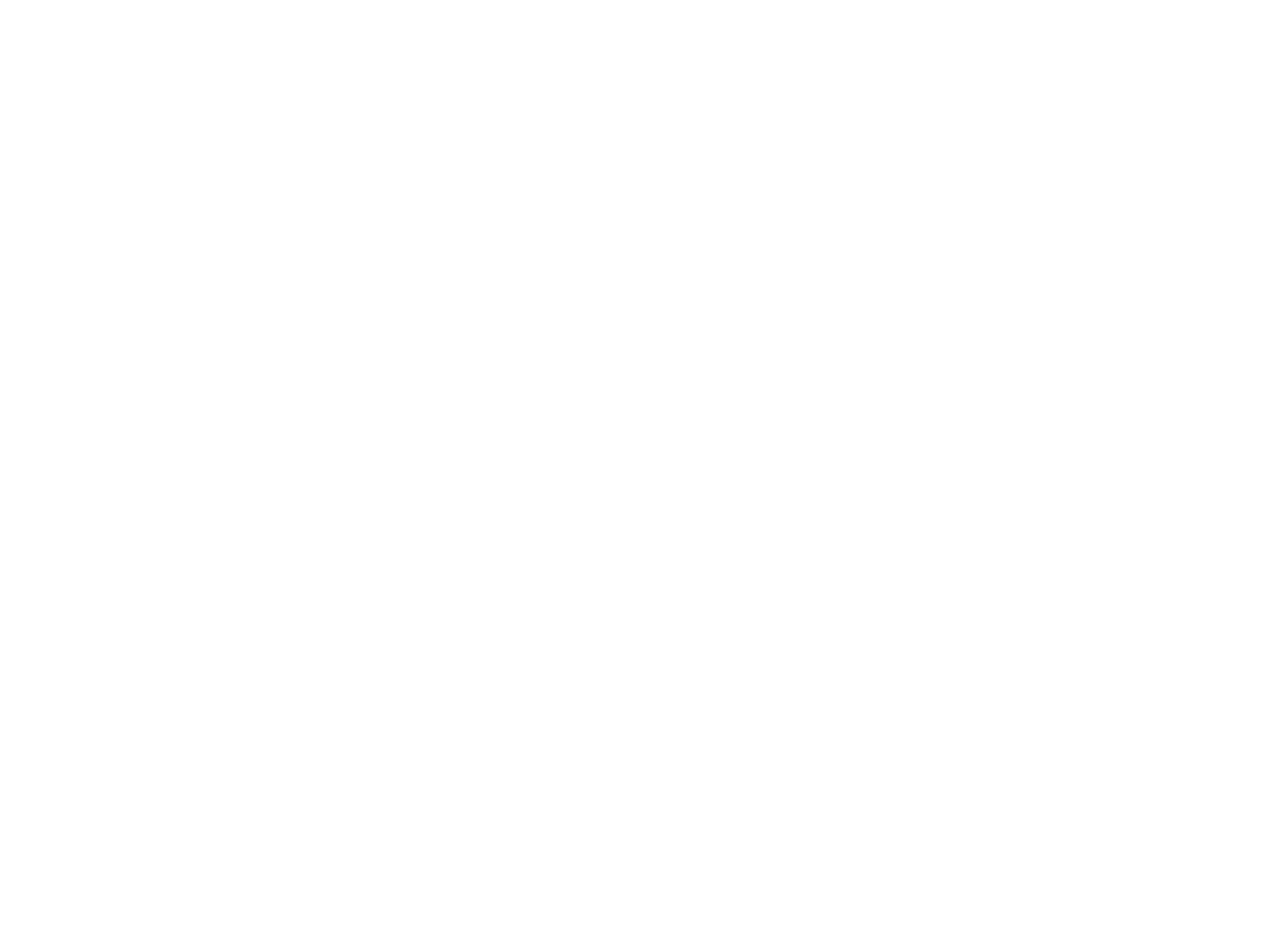
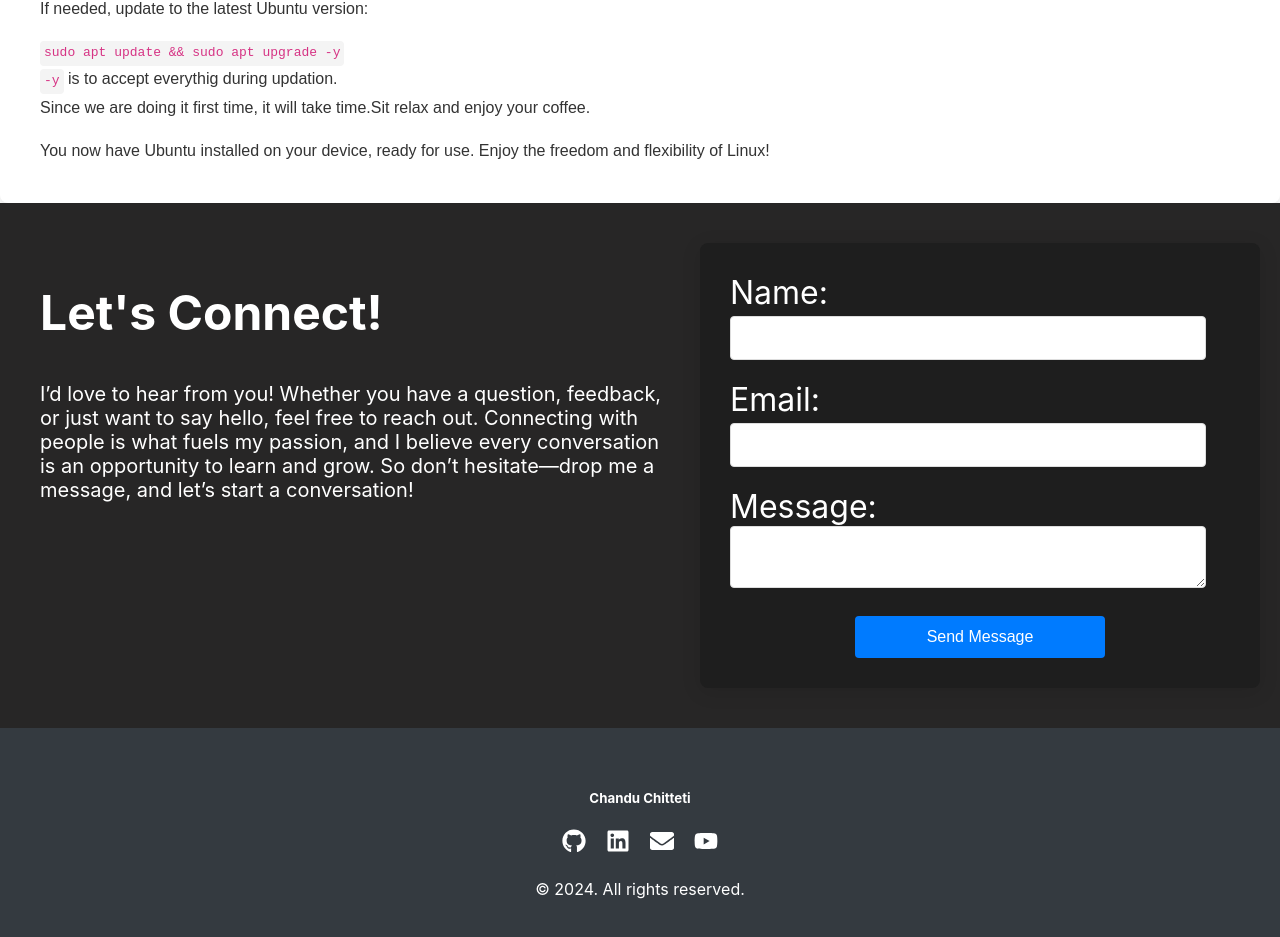
Before and after one commit to CHANDU32455/react-portfolio, a React (Create React App) app in the folder portfolio/: page /blogs/guide-to-installing-ubuntu-linux in a window 1280 px wide. Before the commit this address had no page. Shown: the part 8115-9052 px from the top of the page. Before the commit the page ends 800 px from the top, so only its background shows below. Built offline with nearby package versions, Linux system fonts and the light colour scheme; no server answers.

Commit message:
blog link updated

```diff
--- a/portfolio/src/App.js
+++ b/portfolio/src/App.js
@@ -4,9 +4,9 @@
 import PortfolioWebsite from './pages/portfolio';
 import Resume from './pages/resume';
 import Bloglist from './pages/Bloglist';
-import GuideToInstallingUbuntuLinux from './pages/blog1';
-import GettingStartedwithReactJS from './pages/blog2';
-import MasteringCssGridAndFlexbox from './pages/blog3';
+import GuideToInstallingUbuntuLinux from './blogs/blog1';
+import GettingStartedwithReactJS from './blogs/blog2';
+import MasteringCssGridAndFlexbox from './blogs/blog3';
 
 function App() {
   return (
@@ -18,7 +18,7 @@
           <Route path="/resume" element={<Resume />} />
 
           <Route path='/blogs' element={<Bloglist/>} />
-          <Route path='/blogs/ubuntuinstallation' element={<GuideToInstallingUbuntuLinux/>} />
+          <Route path='/blogs/guide-to-installing-ubuntu-linux' element={<GuideToInstallingUbuntuLinux/>} />
           <Route path='/blogs/getting-started-with-reactjs' element={<GettingStartedwithReactJS/>} />
           <Route path='/blogs/mastering-css-grid-and-flexbox' element={<MasteringCssGridAndFlexbox/>} />
         </Routes>
--- a/portfolio/src/pages/blog1.js
+++ b/portfolio/src/blogs/blog1.js
@@ -1,8 +1,8 @@
 import React from "react";
-import Contact from "./contact.js";
+import Contact from "../pages/contact.js";
 import { useState } from "react";
 import "../css/blog1.css"; // Ensure the CSS file is named properly
-import Footer from './footer.js';
+import Footer from '../pages/footer.js';
 import keyImg from '../assets/blog1/actikey.png';
 import blockerimg from '../assets/blog1/blocker-status.png';
 import rufus_site from '../assets/blog1/rufus.png';
--- a/portfolio/src/pages/Bloglist.jsx
+++ b/portfolio/src/pages/Bloglist.jsx
@@ -7,7 +7,7 @@
       id: 1,
       title: "Guide to Installing Ubuntu Linux",
       description: "Learn how to install Ubuntu Linux by replacing Windows.",
-      link: "/blogs/ubuntuinstallation",
+      link: "/blogs/guide-to-installing-ubuntu-linux",
     },
     {
       id: 2,
```
Also changed, not shown: portfolio/src/blogs/blog2.js (renamed from portfolio/src/pages/blog2.js), portfolio/src/blogs/blog3.js (renamed from portfolio/src/pages/blog3.js).
